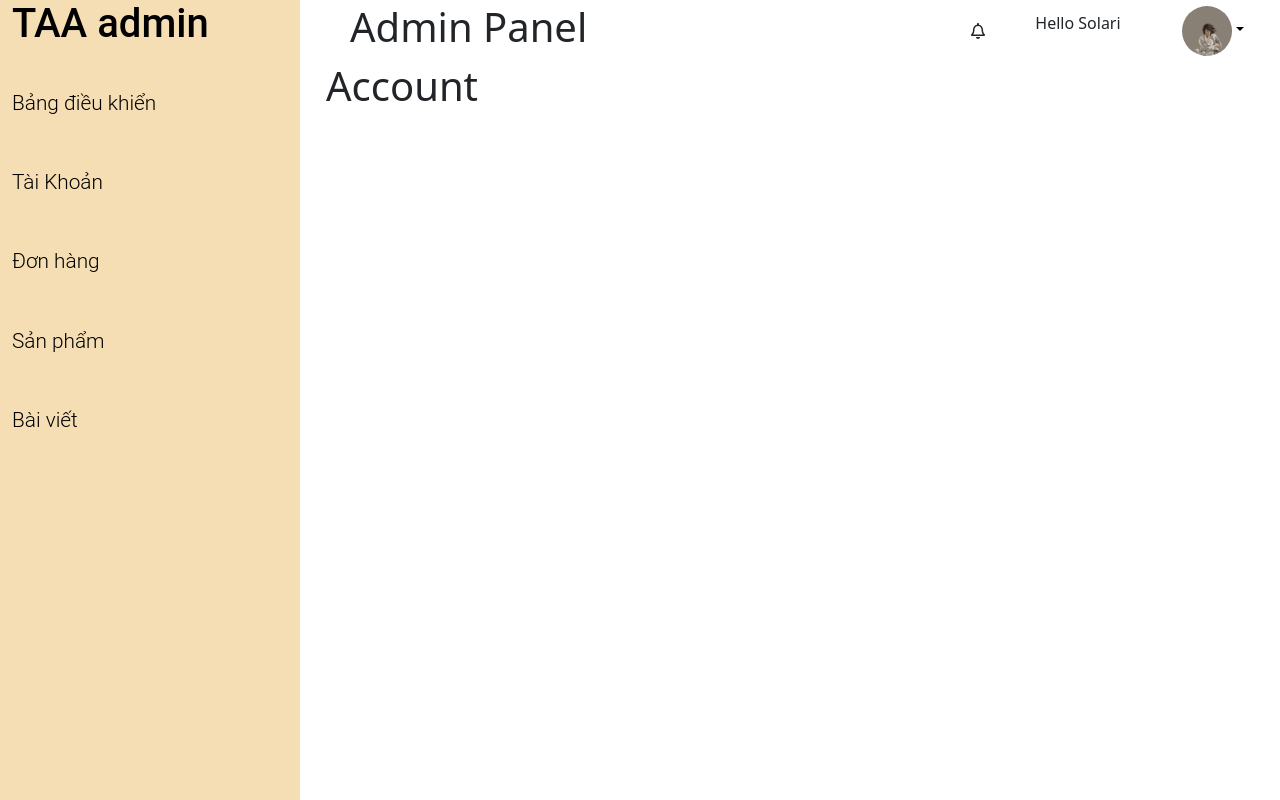
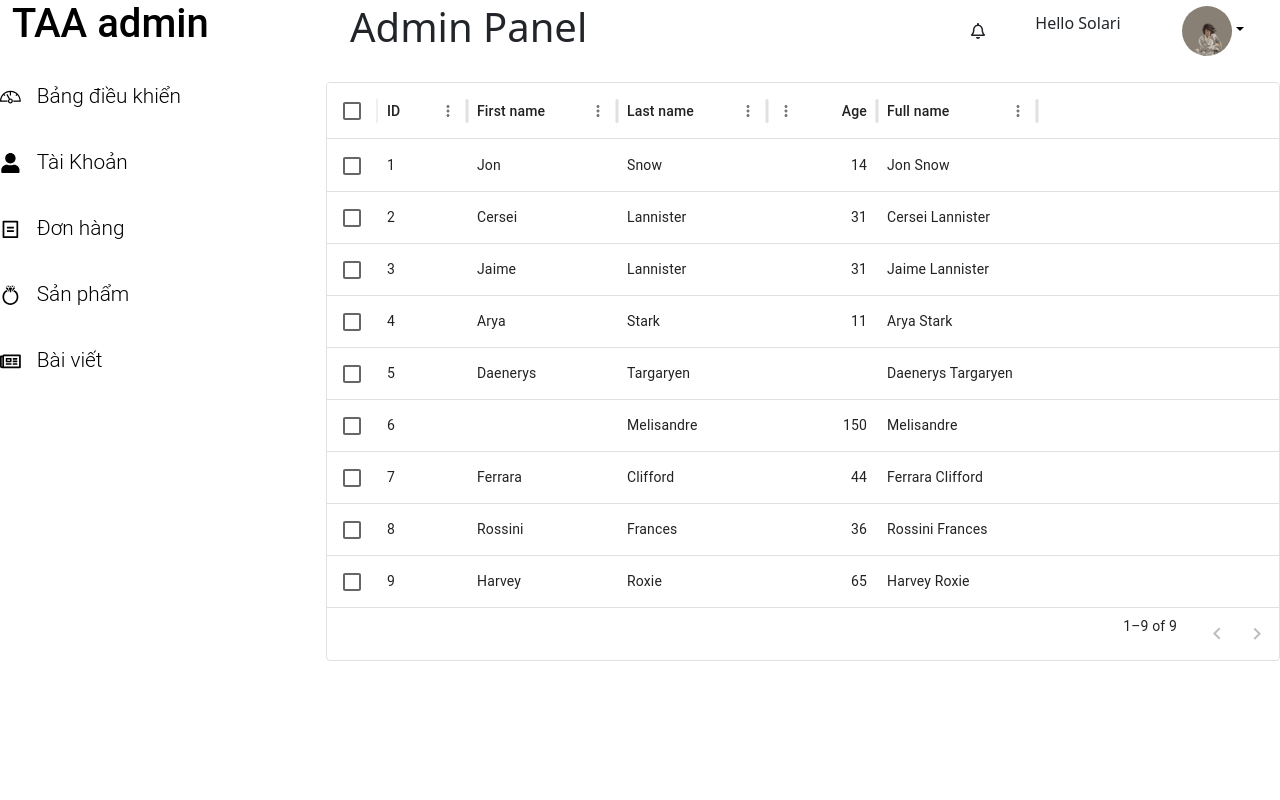
Before and after one commit to Lamcam/UIT_IE213_Project_TAA_Admin, a React (Create React App) app: page /accounts in a window 1280 px wide. Built offline with nearby package versions, Linux system fonts and the light colour scheme.

Commit message:
Update frame for data in account and order

```diff
--- a/src/components/SideBar.jsx
+++ b/src/components/SideBar.jsx
@@ -2,6 +2,11 @@ import React from "react";
 import { Container, Row, Col } from "react-bootstrap";
 import { NavLink } from "react-router-dom";
 import "styles/SideBar.scss";
+import { FaUser } from "react-icons/fa";
+import { GiBigDiamondRing } from "react-icons/gi";
+import { TfiDashboard } from "react-icons/tfi";
+import { RiBillLine } from "react-icons/ri";
+import { FaRegNewspaper } from "react-icons/fa";
 
 const SideBar = () => {
   return (
@@ -11,23 +16,26 @@ const SideBar = () => {
           {" "}
           <h1>TAA admin</h1>{" "}
         </Row>
+
+        <Row className="nav_container">
         <ul>
           <li>
-            <NavLink to="/">Bảng điều khiển</NavLink>
+            <NavLink to="/"><TfiDashboard/>Bảng điều khiển</NavLink>
           </li>
           <li>
-            <NavLink to="/accounts">Tài Khoản</NavLink>
+            <NavLink to="/accounts"><FaUser/> Tài Khoản</NavLink>
           </li>
           <li>
-            <NavLink to="/order">Đơn hàng</NavLink>
+            <NavLink to="/order"> <RiBillLine/> Đơn hàng</NavLink>
           </li>
           <li>
-            <NavLink to="/products">Sản phẩm</NavLink>
+            <NavLink to="/products"> <GiBigDiamondRing/>Sản phẩm</NavLink>
           </li>
           <li>
-            <NavLink to="/news">Bài viết</NavLink>
+            <NavLink to="/news"> <FaRegNewspaper/> Bài viết</NavLink>
           </li>
         </ul>
+        </Row>
       </Container>
     </div>
   );
--- a/src/index.scss
+++ b/src/index.scss
@@ -11,3 +11,6 @@ code {
   font-family: source-code-pro, Menlo, Monaco, Consolas, 'Courier New',
     monospace;
 }
+main{
+  margin-top: 20px;
+}
--- a/src/pages/Account.jsx
+++ b/src/pages/Account.jsx
@@ -1,12 +1,69 @@
 import React from 'react';
+import Box from '@mui/material/Box';
+import { DataGrid, GridColDef } from '@mui/x-data-grid';
+
+const columns = [
+  { field: 'id', headerName: 'ID', width: 90 },
+  {
+    field: 'firstName',
+    headerName: 'First name',
+    width: 150,
+    editable: true,
+  },
+  {
+    field: 'lastName',
+    headerName: 'Last name',
+    width: 150,
+    editable: true,
+  },
+  {
+    field: 'age',
+    headerName: 'Age',
+    type: 'number',
+    width: 110,
+    editable: true,
+  },
+  {
+    field: 'fullName',
+    headerName: 'Full name',
+    description: 'This column has a value getter and is not sortable.',
+    sortable: false,
+    width: 160,
+    valueGetter: (value, row) => `${row.firstName || ''} ${row.lastName || ''}`,
+  },
+];
+
+const rows = [
+  { id: 1, lastName: 'Snow', firstName: 'Jon', age: 14 },
+  { id: 2, lastName: 'Lannister', firstName: 'Cersei', age: 31 },
+  { id: 3, lastName: 'Lannister', firstName: 'Jaime', age: 31 },
+  { id: 4, lastName: 'Stark', firstName: 'Arya', age: 11 },
+  { id: 5, lastName: 'Targaryen', firstName: 'Daenerys', age: null },
+  { id: 6, lastName: 'Melisandre', firstName: null, age: 150 },
+  { id: 7, lastName: 'Clifford', firstName: 'Ferrara', age: 44 },
+  { id: 8, lastName: 'Frances', firstName: 'Rossini', age: 36 },
+  { id: 9, lastName: 'Roxie', firstName: 'Harvey', age: 65 },
+];
 
 const Account = () => {
     return (
-        <div>
-            <h1>Account</h1>
-            {/* Your code for displaying Account goes here */}
-        </div>
-    );
-};
+        <Box sx={{ height: '100%', width: '100%' }}>
+          <DataGrid
+            rows={rows}
+            columns={columns}
+            initialState={{
+              pagination: {
+                paginationModel: {
+                  pageSize: 11,
+                },
+              },
+            }}
+            pageSizeOptions={[5]}
+            checkboxSelection
+            disableRowSelectionOnClick
+          />
+        </Box>
+      );
+}
 
 export default Account;
--- a/src/pages/Order.jsx
+++ b/src/pages/Order.jsx
@@ -1,12 +1,69 @@
 import React from 'react';
+import Box from '@mui/material/Box';
+import { DataGrid, GridColDef } from '@mui/x-data-grid';
+
+const columns = [
+  { field: 'id', headerName: 'ID', width: 90 },
+  {
+    field: 'firstName',
+    headerName: 'First name',
+    width: 150,
+    editable: true,
+  },
+  {
+    field: 'lastName',
+    headerName: 'Last name',
+    width: 150,
+    editable: true,
+  },
+  {
+    field: 'age',
+    headerName: 'Age',
+    type: 'number',
+    width: 110,
+    editable: true,
+  },
+  {
+    field: 'fullName',
+    headerName: 'Full name',
+    description: 'This column has a value getter and is not sortable.',
+    sortable: false,
+    width: 160,
+    valueGetter: (value, row) => `${row.firstName || ''} ${row.lastName || ''}`,
+  },
+];
+
+const rows = [
+  { id: 1, lastName: 'Snow', firstName: 'Jon', age: 14 },
+  { id: 2, lastName: 'Lannister', firstName: 'Cersei', age: 31 },
+  { id: 3, lastName: 'Lannister', firstName: 'Jaime', age: 31 },
+  { id: 4, lastName: 'Stark', firstName: 'Arya', age: 11 },
+  { id: 5, lastName: 'Targaryen', firstName: 'Daenerys', age: null },
+  { id: 6, lastName: 'Melisandre', firstName: null, age: 150 },
+  { id: 7, lastName: 'Clifford', firstName: 'Ferrara', age: 44 },
+  { id: 8, lastName: 'Frances', firstName: 'Rossini', age: 36 },
+  { id: 9, lastName: 'Roxie', firstName: 'Harvey', age: 65 },
+];
 
 const Order = () => {
     return (
-        <div>
-            <h1>Order</h1>
-            {/* Your code for displaying Order goes here */}
-        </div>
-    );
-};
+        <Box sx={{ height: '100%', width: '100%' }}>
+          <DataGrid
+            rows={rows}
+            columns={columns}
+            initialState={{
+              pagination: {
+                paginationModel: {
+                  pageSize: 11,
+                },
+              },
+            }}
+            pageSizeOptions={[5]}
+            checkboxSelection
+            disableRowSelectionOnClick
+          />
+        </Box>
+      );
+}
 
 export default Order;
--- a/src/styles/SideBar.scss
+++ b/src/styles/SideBar.scss
@@ -5,7 +5,10 @@
     color: black;
     font-family: 'Roboto', sans-serif;
     font-weight: 300;
-    background-color: wheat;
+    background-color: white;
+    .nav_container{
+        padding: 0rem;
+
     ul{
         padding-left: 0px;
         display: flex;
@@ -16,9 +19,10 @@
         width: 100%;
     }
     li{
+        width: 100%;
+        height: 100%;
         list-style: none;
-        padding: 1rem;
-        padding-left: 0px;
+        padding: 0px;
         font-size: 1.3rem;
         font-weight: 300;
         cursor: pointer;
@@ -31,10 +35,19 @@
         }
 
         a{
+        display: flex;
+        flex-direction: row;
+        width: 100%;
+        height: 100%;
+        min-height: 50px;
+        gap: 1rem;
+        align-items: center;
+        justify-content: start;
         text-decoration: none;
         color: black;
         }
     }
+}
     .sidebar_container{
         display: flex;
         flex-direction: column;
```
Also changed, not shown: package.json (+8 -1 lines), 1 other file (tests, documents, lock files or other folders).
